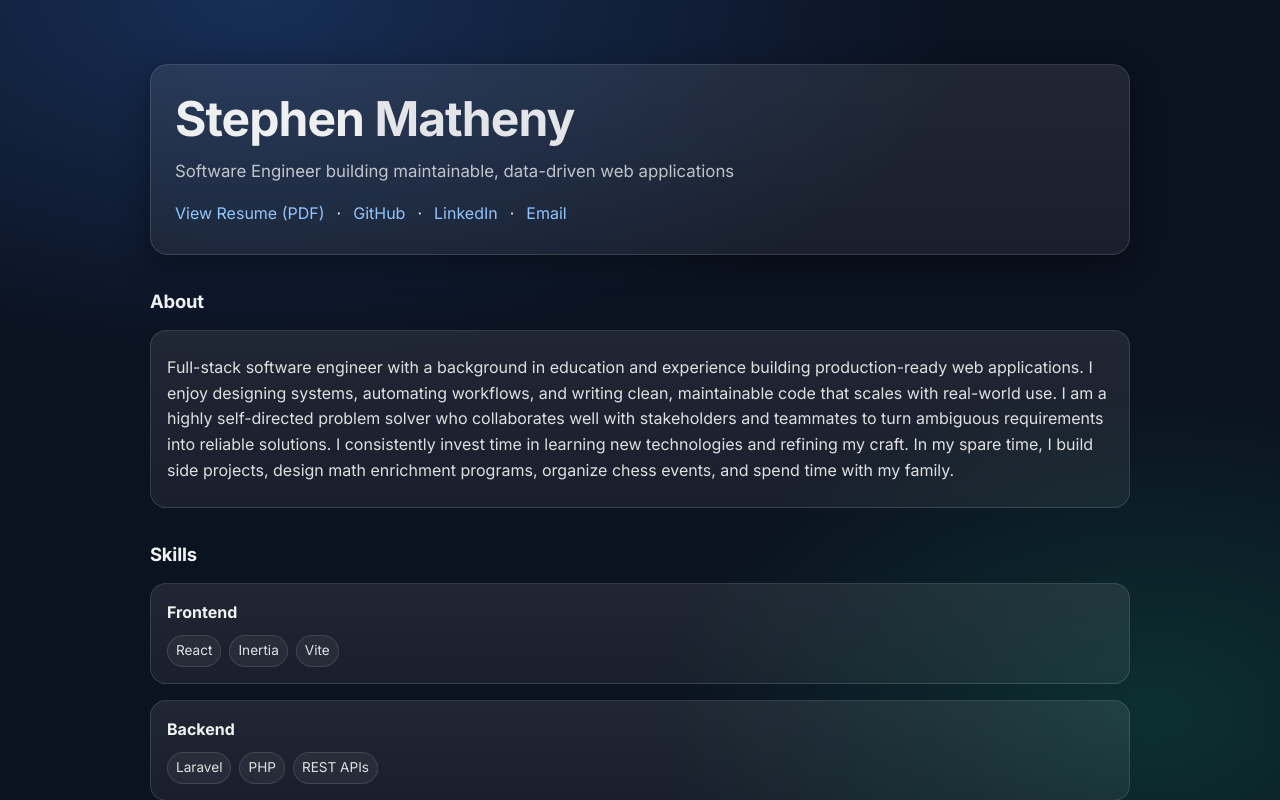
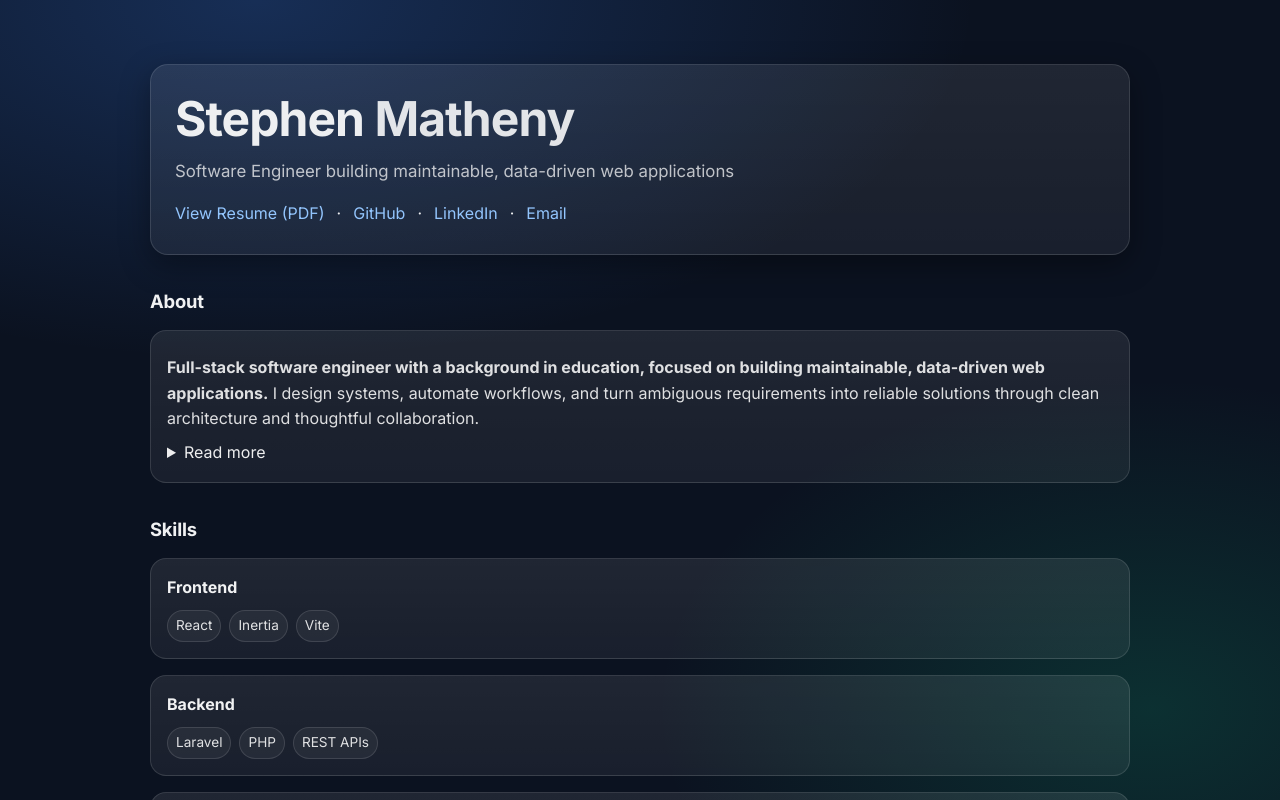
Before and after one commit to stephenmatheny/smatheny, a React (Vite) app: page / in a window 1280 px wide. Shown: the top 800 px of the page. Built offline with nearby package versions, Linux system fonts and the light colour scheme.

Commit message:
feat: about section; Refine About section for clarity and scannability

```diff
--- a/src/App.jsx
+++ b/src/App.jsx
@@ -1,4 +1,4 @@
-import Contact from "./components/Footer";
+import About from "./components/About";
 import Experience from "./components/Experience";
 import Header from "./components/Header";
 import Layout from "./components/Layout";
@@ -20,7 +20,7 @@ export default function App() {
       />
 
       <Section title="About" framed>
-        <p>{profile.about}</p>
+        <About />
       </Section>
 
       <Section title="Skills">
--- /dev/null
+++ b/src/components/About.jsx
@@ -0,0 +1,28 @@
+export default function About() {
+    return (
+        <>
+            <p>
+                <strong>
+                    Full-stack software engineer with a background in education, focused on
+                    building maintainable, data-driven web applications.
+                </strong>{" "}
+                I design systems, automate workflows, and turn ambiguous requirements into
+                reliable solutions through clean architecture and thoughtful collaboration.
+            </p>
+
+            <details>
+                <summary>Read more</summary>
+                <p>
+                    I’m a highly self-directed problem solver who enjoys working closely with
+                    stakeholders and teammates to translate real-world needs into dependable
+                    software. I consistently invest time in learning new technologies and
+                    refining my craft.
+                </p>
+                <p>
+                    Outside of professional work, I build side projects, design math enrichment
+                    programs, organize chess events, and spend time with my family.
+                </p>
+            </details>
+        </>
+    )
+}
--- a/src/data/profile.js
+++ b/src/data/profile.js
@@ -8,8 +8,6 @@ export const profile = {
     { text: "GitHub", value: "https://github.com/stephenmatheny" },
     { text: "LinkedIn", value: "https://www.linkedin.com/in/matheny-stephen/" },
   ],
-  about:
-    "Full-stack software engineer with a background in education and experience building production-ready web applications. I enjoy designing systems, automating workflows, and writing clean, maintainable code that scales with real-world use. I am a highly self-directed problem solver who collaborates well with stakeholders and teammates to turn ambiguous requirements into reliable solutions. I consistently invest time in learning new technologies and refining my craft. In my spare time, I build side projects, design math enrichment programs, organize chess events, and spend time with my family.",
   skillGroups: [
     { name: "Frontend", items: ["React", "Inertia", "Vite"] },
     { name: "Backend", items: ["Laravel", "PHP", "REST APIs"] },
```
